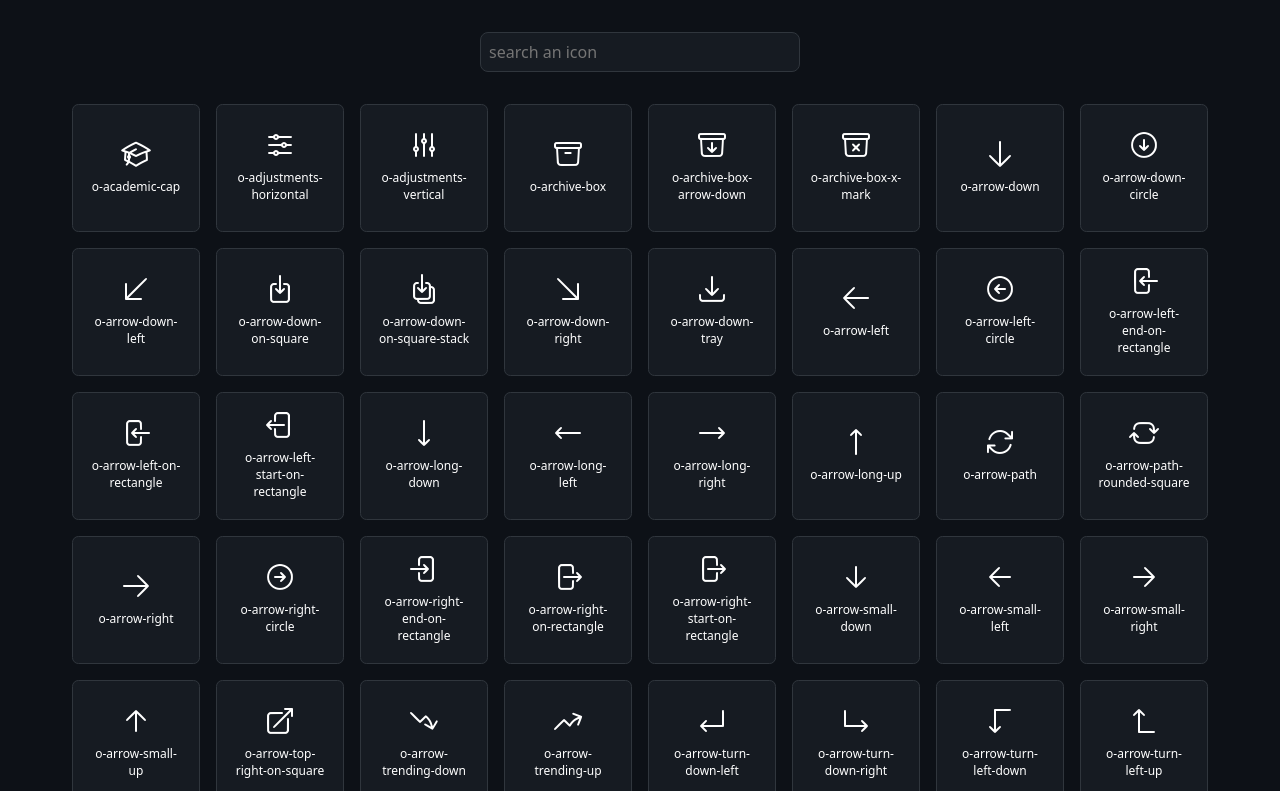
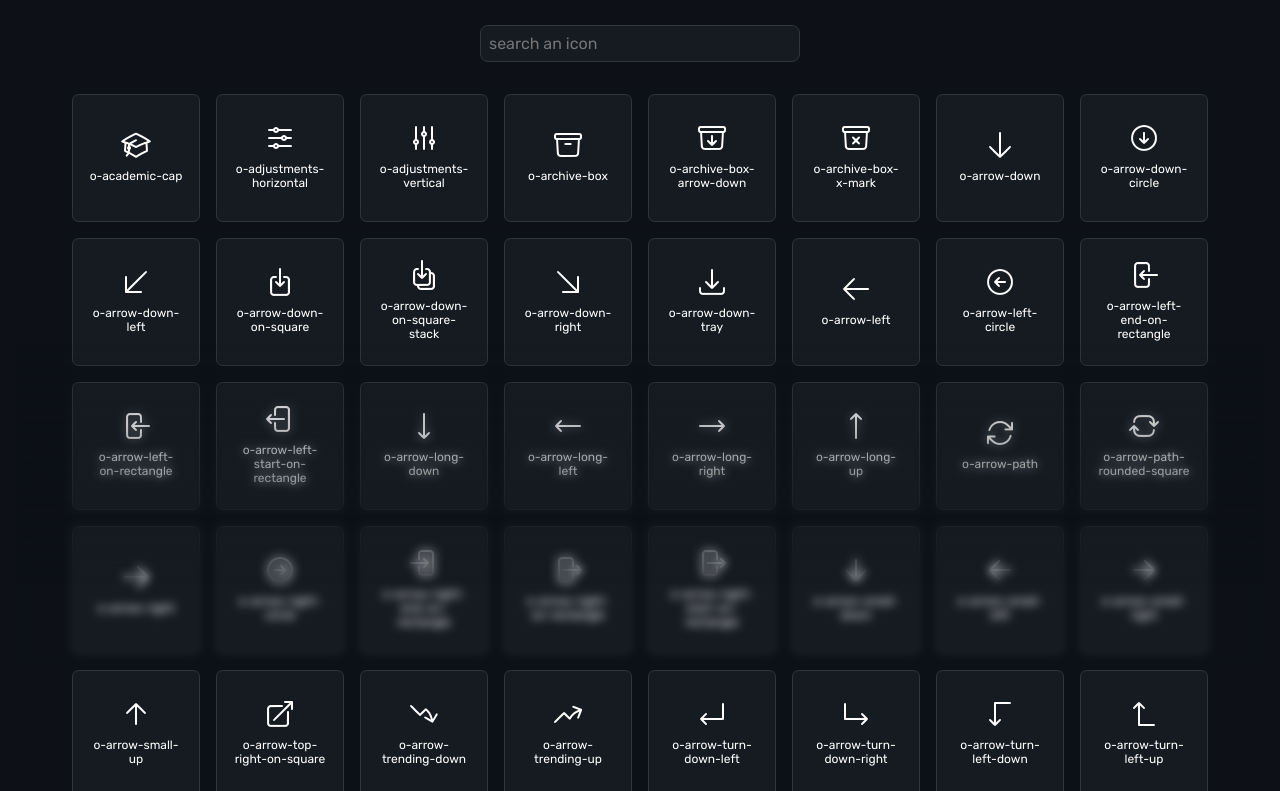
Before and after one commit to 15fathoms/outlineWF, a plain HTML site: page index.html in a window 1280 px wide. Shown: the part 136-927 px from the top of the page. Drawn offline with Linux system fonts and the light colour scheme; a script that the page names is missing; a web font is replaced by a local one.

Commit message:
chore: Add Lenis JS Library and update footer styling

```diff
--- a/index.html
+++ b/index.html
@@ -6,11 +6,33 @@
     <meta name="viewport" content="width=device-width, initial-scale=1">
     <link rel="stylesheet" href="demo/css/style.css">
     <link rel="icon" type="image/svg+xml" href="demo/favicon.svg">
+    <script src="https://unpkg.com/lenis@1.1.9/dist/lenis.min.js"></script> <!-- Lenis JS Library -->
+    <link rel="preconnect" href="https://fonts.googleapis.com">
+    <link rel="preconnect" href="https://fonts.gstatic.com" crossorigin>
+    <link
+        href="https://fonts.googleapis.com/css2?family=DM+Mono:ital,wght@0,300;0,400;0,500;1,300;1,400;1,500&family=Rubik:ital,wght@0,300..900;1,300..900&display=swap"
+        rel="stylesheet">
     <title>Fathoms Outline Web Font</title>
     <style>
+        ::-webkit-scrollbar {
+            display: none;
+        }
         body {
             background: #0d1117;
             color: white;
+            font-family: 'Rubik', sans-serif;
+        }
+
+        footer {
+            position: sticky;
+            bottom: 0;
+            width: 100%;
+            height: 20rem;
+            margin-top: 2rem;
+            backdrop-filter: blur(5px);
+            -webkit-mask: -webkit-gradient(linear, left 75%, left 0%, from(rgba(0, 0, 0, 1)), to(rgba(0, 0, 0, 0)));
+            mask-image: linear-gradient(to top, rgba(0, 0, 0, 1) 25%, rgba(0, 0, 0, 0) 100%);
+            pointer-events: none;
         }
 
         a,
@@ -2058,6 +2080,13 @@
         </section>
     </div>
     <script>
+        const lenis = new Lenis();
+        function raf(time) {
+            lenis.raf(time)
+            requestAnimationFrame(raf)
+        }
+
+        requestAnimationFrame(raf)
         let search = document.getElementById('search');
         let list = document.querySelectorAll('li');
 
@@ -2100,6 +2129,7 @@
             }
         });
     </script>
+    <footer></footer>
 </body>
 
 </html>
```
